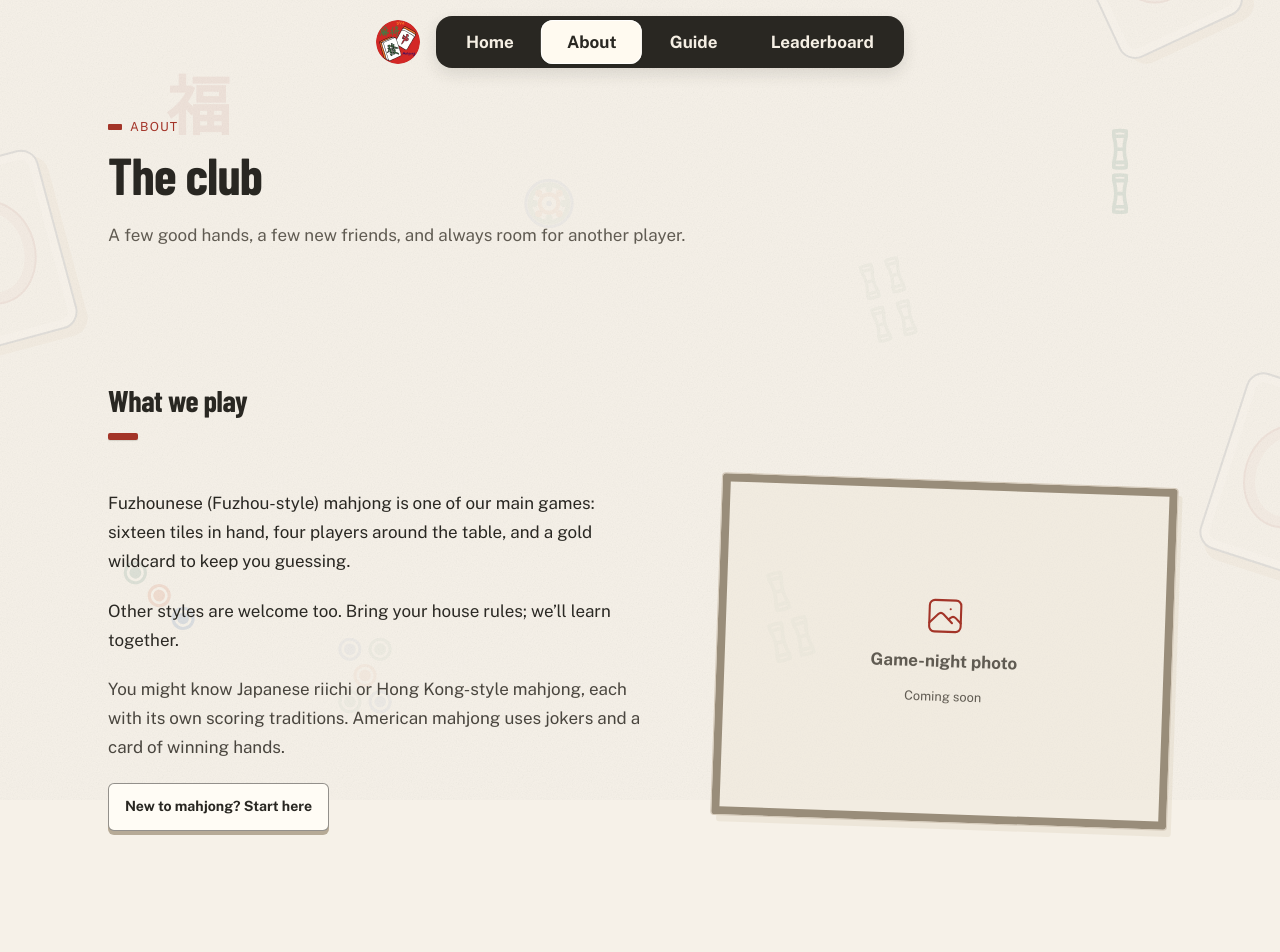
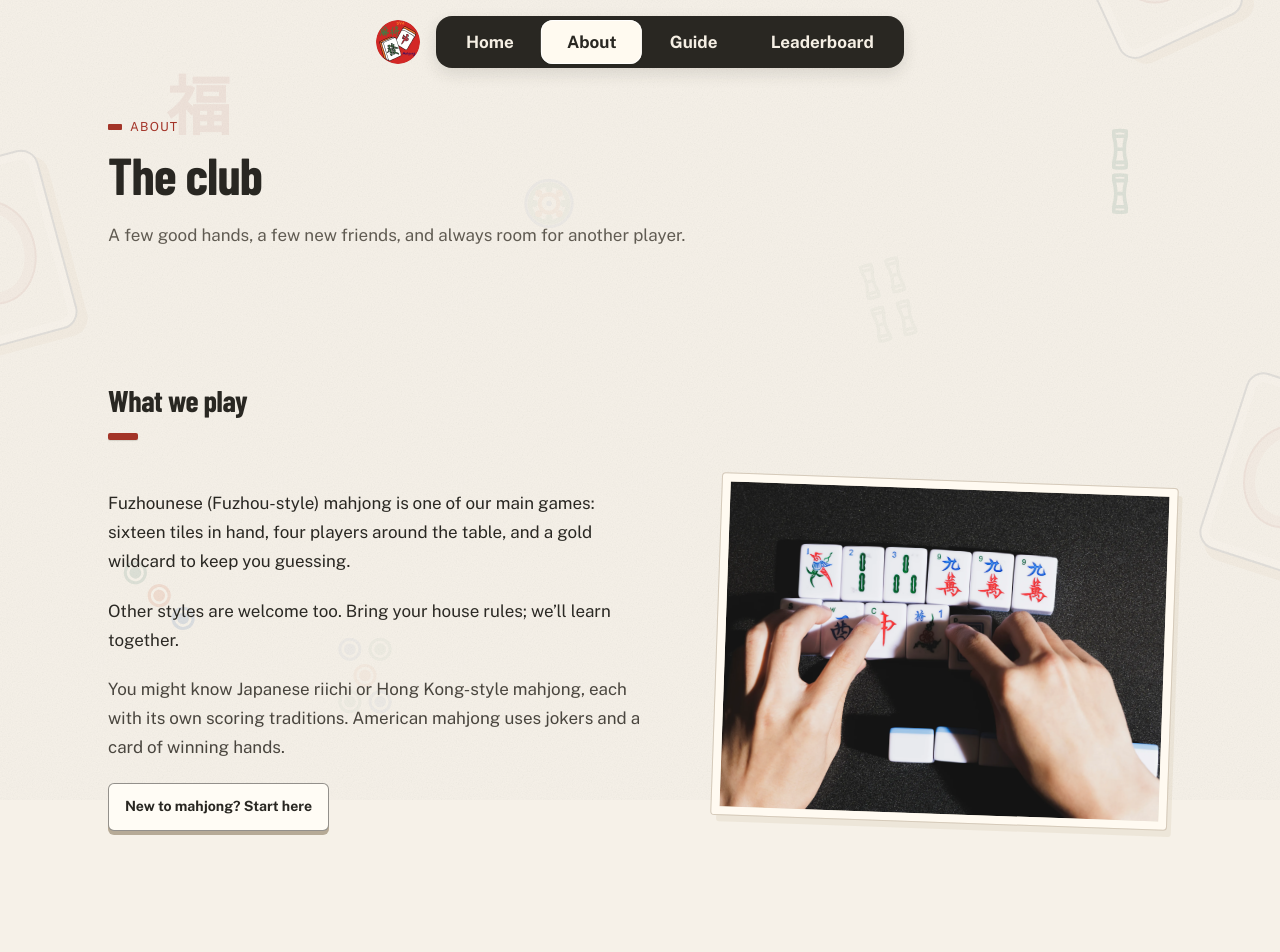
Before and after one commit to mahjongclub-uva/mahjongclub-site, a Next.js app: page /mahjongclub-site/about in a window 1280 px wide. Shown: the top 952 px of the page. Built offline with nearby package versions, Linux system fonts and the light colour scheme.

Commit message:
Club photo on the About page (#2)
* added photo in about page

* docs: note the sheet row when adding or removing a field

```diff
--- a/data/site.json
+++ b/data/site.json
@@ -13,8 +13,7 @@
     "intro": "A few good hands, a few new friends, and always room for another player.",
     "game": "Fuzhounese (Fuzhou-style) mahjong is one of our main games: sixteen tiles in hand, four players around the table, and a gold wildcard to keep you guessing.",
     "variety": "Other styles are welcome too. Bring your house rules; we’ll learn together.",
-    "other_styles": "You might know Japanese riichi or Hong Kong-style mahjong, each with its own scoring traditions. American mahjong uses jokers and a card of winning hands.",
-    "table_photo": "Game-night photo"
+    "other_styles": "You might know Japanese riichi or Hong Kong-style mahjong, each with its own scoring traditions. American mahjong uses jokers and a card of winning hands."
   },
   "officers": [
     {
--- a/src/app/about/page.tsx
+++ b/src/app/about/page.tsx
@@ -1,11 +1,17 @@
 import {
-  IconPhoto,
   IconBrandInstagram,
   IconMessageCircle,
   IconArrowUpRight,
 } from "@tabler/icons-react";
 import Link from "next/link";
-import { ABOUT, GROUPME_URL, INSTAGRAM, OFFICERS } from "@/lib/site";
+import {
+  ABOUT,
+  ABOUT_PHOTO,
+  GROUPME_URL,
+  INSTAGRAM,
+  OFFICERS,
+} from "@/lib/site";
+import { asset } from "@/lib/asset";
 import Section from "@/components/Section";
 
 export const metadata = {
@@ -35,11 +41,17 @@ export default function About() {
               New to mahjong? Start here
             </Link>
           </div>
-          <div className="about-photo-placeholder">
-            <IconPhoto size={42} stroke={1.2} aria-hidden="true" />
-            <span>{ABOUT.tablePhoto}</span>
-            <small>Coming soon</small>
-          </div>
+          <figure className="about-photo">
+            {/* eslint-disable-next-line @next/next/no-img-element */}
+            <img
+              src={asset(ABOUT_PHOTO.src)}
+              alt={ABOUT_PHOTO.alt}
+              width={ABOUT_PHOTO.width}
+              height={ABOUT_PHOTO.height}
+              loading="lazy"
+              decoding="async"
+            />
+          </figure>
         </div>
       </Section>
 
--- a/src/app/globals.css
+++ b/src/app/globals.css
@@ -2251,9 +2251,9 @@ body { background-image: none; }
 .about-page .section-title { margin-bottom: 2rem; }
 .about-story { display: grid; grid-template-columns: 1.2fr 1fr; gap: clamp(2rem, 5vw, 4rem); align-items: center; }
 .about-story .prose p { margin-bottom: 1.3rem; }
-.about-photo-placeholder { min-height: 280px; aspect-ratio: 4 / 3; display: flex; flex-direction: column; align-items: center; justify-content: center; gap: 0.65rem; padding: 1.5rem; background: #e9e1d3; color: #655c4c; border: 8px solid #fffaf1; outline: 1px solid #d5caba; border-radius: 3px; box-shadow: 5px 7px 0 #c9b99b30; transform: rotate(2deg); }
-.about-photo-placeholder > span { font-weight: 700; }
-.about-photo-placeholder small { font-size: 0.8rem; }.about-officers-layout { display: grid; grid-template-columns: minmax(0, 0.8fr) minmax(0, 1.2fr); align-items: center; gap: clamp(2rem, 5vw, 4rem); }
+.about-photo { margin: 0; aspect-ratio: 4 / 3; overflow: hidden; background: #e9e1d3; border: 8px solid #fffaf1; outline: 1px solid #d5caba; border-radius: 3px; box-shadow: 5px 7px 0 #c9b99b30; transform: rotate(2deg); }
+.about-photo img { width: 100%; height: 100%; object-fit: cover; display: block; }
+.about-officers-layout { display: grid; grid-template-columns: minmax(0, 0.8fr) minmax(0, 1.2fr); align-items: center; gap: clamp(2rem, 5vw, 4rem); }
 .about-page .officers { gap: 2rem; }
 .about-page .officers > div { padding-bottom: 1.2rem; border-bottom: 1px solid #243d5828; }
 .about-page .social-list { display: grid; gap: 1rem; border: 0; }
@@ -2268,8 +2268,7 @@ body { background-image: none; }
 }
 @media (max-width: 700px) {
   .about-story, .about-officers-layout { grid-template-columns: 1fr; gap: 2rem; }
-  .about-photo-placeholder { min-height: 220px; aspect-ratio: 4 / 3; margin: 0.5rem; }
-  .about-officers-layout .about-photo-placeholder { order: 2; }
+  .about-photo { aspect-ratio: 4 / 3; margin: 0.5rem; }
   .about-page .social-list > a { padding: 1.2rem; grid-template-columns: auto minmax(0, 1fr); gap: 0.8rem; }
   .about-page .social-list > a b { grid-column: 2; justify-self: start; }
   .ambient-dots { left: 4%; }
@@ -2372,8 +2371,6 @@ body::before {
 .call-guide > div, .home-page .next-meeting { border-color: var(--accent); }
 :focus-visible { outline-color: var(--accent); }
 .search-panel { background: #eee6d7; border-color: var(--rule); box-shadow: 0 4px 0 #b6aa9633; }
-.about-photo-placeholder { color: var(--ink-soft); border-color: #998d7a; background: #eee6d766; }
-.about-photo-placeholder svg { color: var(--accent); }
 .about-officers-layout { display: block; }
 .about-officers-layout .officers { width: 100%; }
 .meeting-summary { min-width: 0; display: grid; gap: 1.5rem; }
--- a/src/lib/site.ts
+++ b/src/lib/site.ts
@@ -67,6 +67,14 @@ export const MEETING_PHOTO: Photo = {
   height: 1601,
 };
 
+/** Shown beside "What we play" on the About page. */
+export const ABOUT_PHOTO: Photo = {
+  src: "/photos/20260130-mahjong-lng-c2-0579.webp",
+  alt: "A hand of mahjong tiles being arranged on a table.",
+  width: 2400,
+  height: 1601,
+};
+
 /**
  * Officers, in About-page order. name: null renders as "To be announced" for
  * an unfilled role. This is the one place the site shows more than a first
@@ -97,5 +105,4 @@ export const ABOUT = {
   game: siteContent.about.game,
   variety: siteContent.about.variety,
   otherStyles: siteContent.about.other_styles,
-  tablePhoto: siteContent.about.table_photo,
 };
```
Also changed, not shown: pipeline/site-content-template.csv, 2 other files (tests, documents, lock files or other folders).
